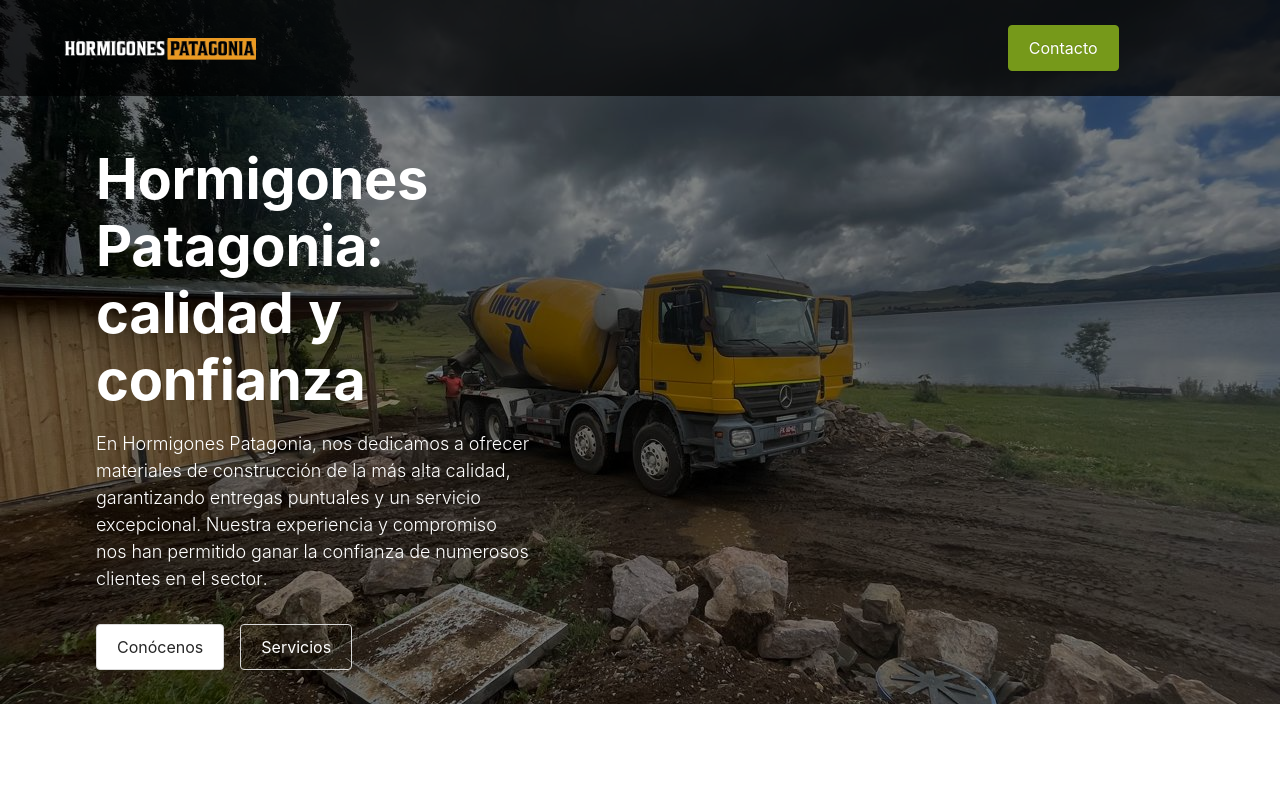
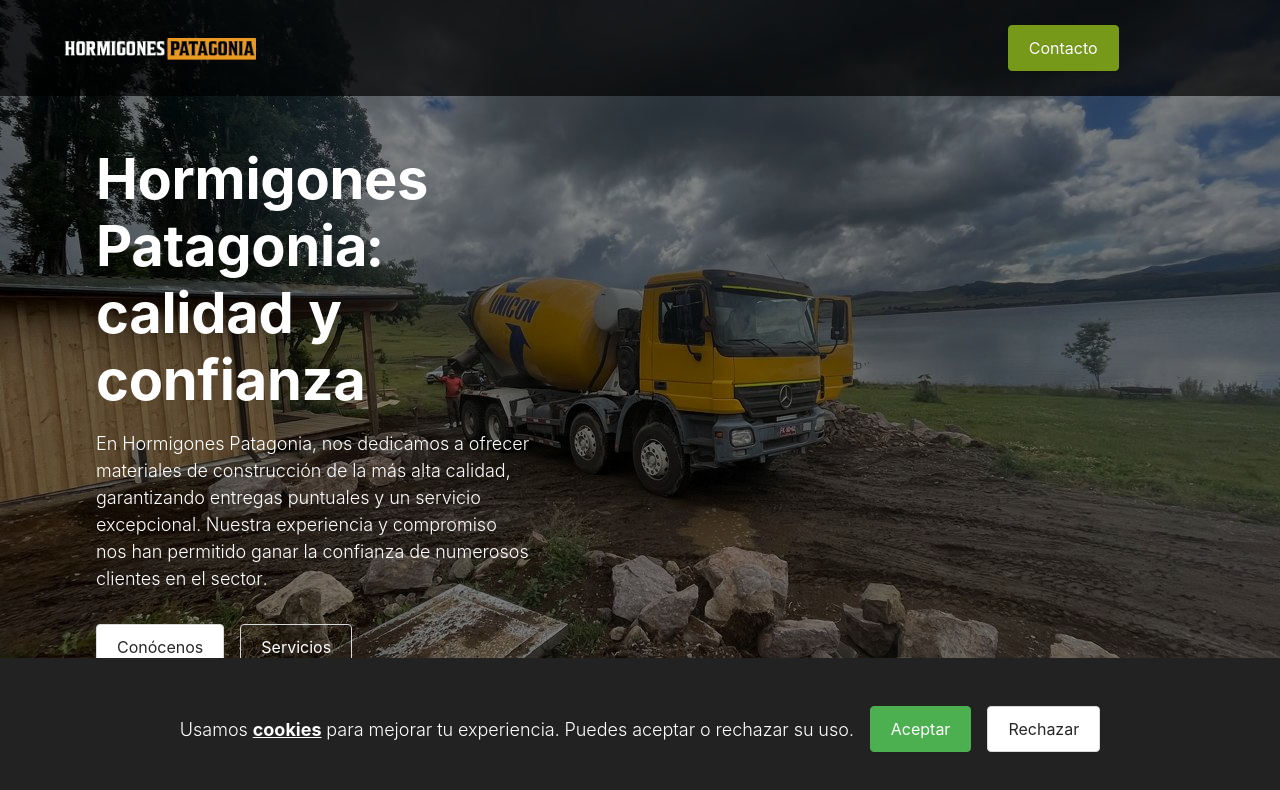
Before and after one commit to BCaceres87/hormigones-patagonia-website, a React (Vite) app: page / in a window 1280 px wide. Shown: the top 790 px of the page. Built offline with nearby package versions, Linux system fonts and the light colour scheme.

Commit message:
Create CookiesBanner component

```diff
--- a/src/App.jsx
+++ b/src/App.jsx
@@ -7,11 +7,15 @@ import About from './pages/about'
 import Contact from './pages/contact'
 import Layout from './components/layout'
 import TermsAndConditions from './pages/terms-and-conditions'
+import CookiesBanner from './components/cookies-banner'
+import CookieSettings from './pages/cookie-settings'
+import { ToastContainer } from 'react-toastify'
 
 export const App = () => {
   return (
    <div className={styles.app}>
     <Layout>
+      <CookiesBanner/>
       <Routes>
         <Route path="/" element={<Home/>}/>
         <Route path="/projects" element={<Projects/>}/>
@@ -19,9 +23,12 @@ export const App = () => {
         <Route path="/about" element={<About/>}/>
         <Route path="/contact" element={<Contact/>}/>
         <Route path="/terms-and-conditions" element={<TermsAndConditions/>}/>
+        <Route path="/cookie-settings" element={<CookieSettings/>}/>
       </Routes>
     </Layout>
+    <ToastContainer />
    </div>
+
   )
 }
 
--- /dev/null
+++ b/src/components/cookies-banner.jsx
@@ -0,0 +1,27 @@
+import { useContext } from 'react'
+import { CookiesContext } from '../contexts/CookiesContext'
+import { Link } from 'react-router-dom'
+import { Button } from 'antd'
+import styles from './cookies-banner.module.scss'
+
+const CookiesBanner = () => {
+  const { cookiesAccepted, acceptCookies, rejectCookies } = useContext(CookiesContext)
+
+  if (cookiesAccepted !== null) {
+    return null;
+  }
+
+  return (
+    <div className={styles.banner}>
+      <p>
+        Usamos <Link className={styles.cookies_link} to="/cookie-settings">cookies</Link> para mejorar tu experiencia. Puedes aceptar o rechazar su uso.
+      </p>
+      <div className={styles.buttons_wrapper}>
+        <Button onClick={acceptCookies} className={styles.accept_button}>Aceptar</Button>
+        <Button onClick={rejectCookies}>Rechazar</Button>
+      </div>
+    </div>
+  );
+};
+
+export default CookiesBanner;
--- /dev/null
+++ b/src/components/cookies-banner.module.scss
@@ -0,0 +1,43 @@
+@use '../styles/main.scss' as *;
+
+.banner {
+  align-items: center;
+  position: fixed;
+  bottom: 0;
+  left: 0;
+  right: 0;
+  background-color: $neutral-700;
+  color: $neutral-100;
+  padding: 3rem;
+  display: flex;
+  flex-direction: column;
+  gap: 1rem;
+  justify-content: center;
+  text-align: center;
+  z-index: 1000;
+
+  @include media-large {
+    flex-direction: row;
+    text-align: left;
+  }
+
+  p {
+    margin: 0;
+    .cookies_link {
+      text-decoration: underline;
+      font-weight: bold;
+    }
+  }
+}
+
+.buttons_wrapper {
+  display: flex;
+  gap: 1rem;
+
+  .accept_button {
+    background-color: $leaf-green-400;
+    border: 1px solid $leaf-green-400;
+    color: $neutral-100;
+  }
+
+}
```
